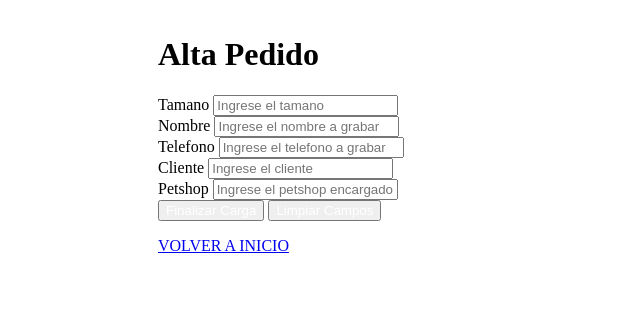
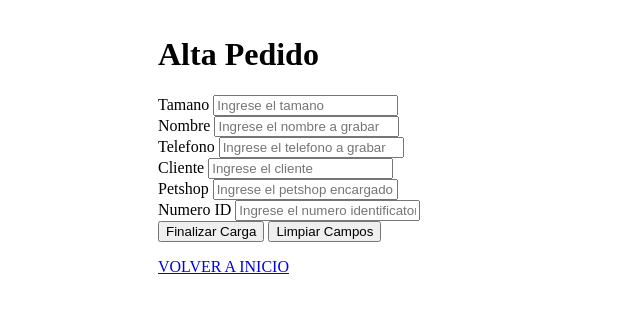
Before and after one commit to matiasbrunofornero/Chapitas_Sample, a PHP site: page /Vistas/AltaPedido.php in a window 1280 px wide. Shown: the part 143-456 px from the top of the page, without its empty margins (0-640 px from the left). Run offline with PHP 8.4, Linux system fonts and the light colour scheme; some libraries are stand-ins or nearby versions.

```diff
--- a/Config/Conexion.php
+++ b/Config/Conexion.php
@@ -1,7 +1,7 @@
 <?php namespace Config; require 'Parametros.php';
 
-	class Conexion {
-
+	class Conexion
+	{
 		public function conectar()
 		{
 			try
--- a/Config/Config.php
+++ b/Config/Config.php
@@ -3,4 +3,4 @@
 define('DS', DIRECTORY_SEPARATOR);
 define('ROOT', dirname(__DIR__) . "/");
 define('SEPARADOR', "../");
-define('DIR', 'chapitasphp/');
+define('DIR', '/chapitasphp/');
--- a/DAO/pedidoDAO.php
+++ b/DAO/pedidoDAO.php
@@ -82,7 +82,7 @@ class pedidoDAO extends Conexion implements IDAO{
             $con = new Conexion();
             $conexion = $con->conectar();
 
-            $sql = "select * from pedidos order by Numero asc";
+            $sql = "select * from chapitas order by Numero asc";
 
             $statement = $conexion->prepare($sql);
             $statement->execute();
--- a/Vistas/AltaPedido.php
+++ b/Vistas/AltaPedido.php
@@ -37,8 +37,14 @@
                     </div>
                     <div class= "row">
                         <div class= "form-group">
-                            <input type="submit" class="btn btn-success btn-block" style="color: white" value="Finalizar Carga">
-                            <input type="reset" class="btn btn-danger btn-block" style="color: white" value="Limpiar Campos">
+                            <label>Numero ID</label>
+                            <input type="text" name="numero" id="numero" required placeholder="Ingrese el numero identificatorio">
+                        </div>
+                    </div>
+                    <div class= "row">
+                        <div class= "form-group">
+                            <input type="submit" class="btn btn-success btn-block" style="color: black" value="Finalizar Carga">
+                            <input type="reset" class="btn btn-danger btn-block" style="color: black" value="Limpiar Campos">
                         </div>
                     </div>
                 </form>
--- a/Vistas/ListaPedido.php
+++ b/Vistas/ListaPedido.php
@@ -31,6 +31,10 @@
                 <?php
             }
         }
+        else
+        {
+            echo "<script type='text/javascript'>alert('EL ARREGLO PEDIDOS ESTA VACIO');</script>";
+        }
         ?>
         </tbody>
     </table>
```
